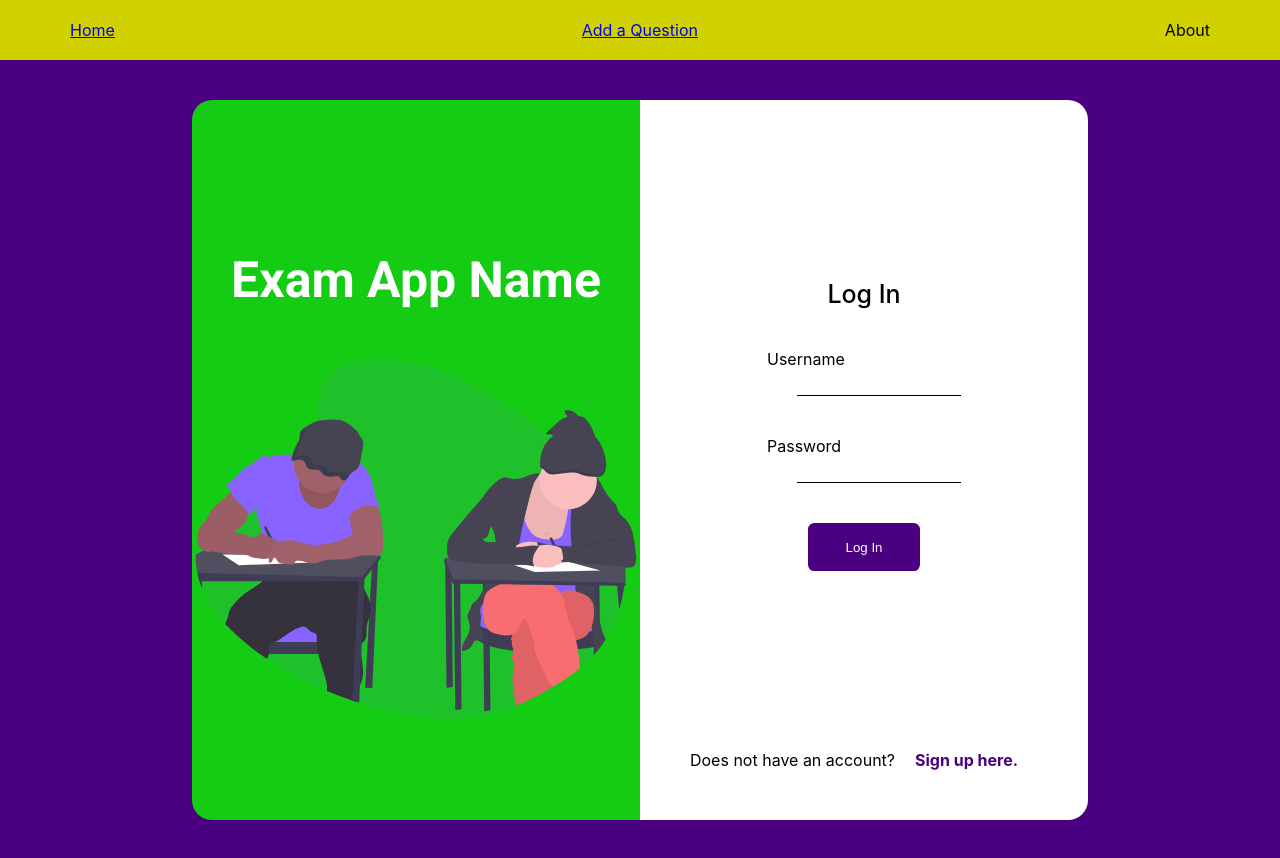
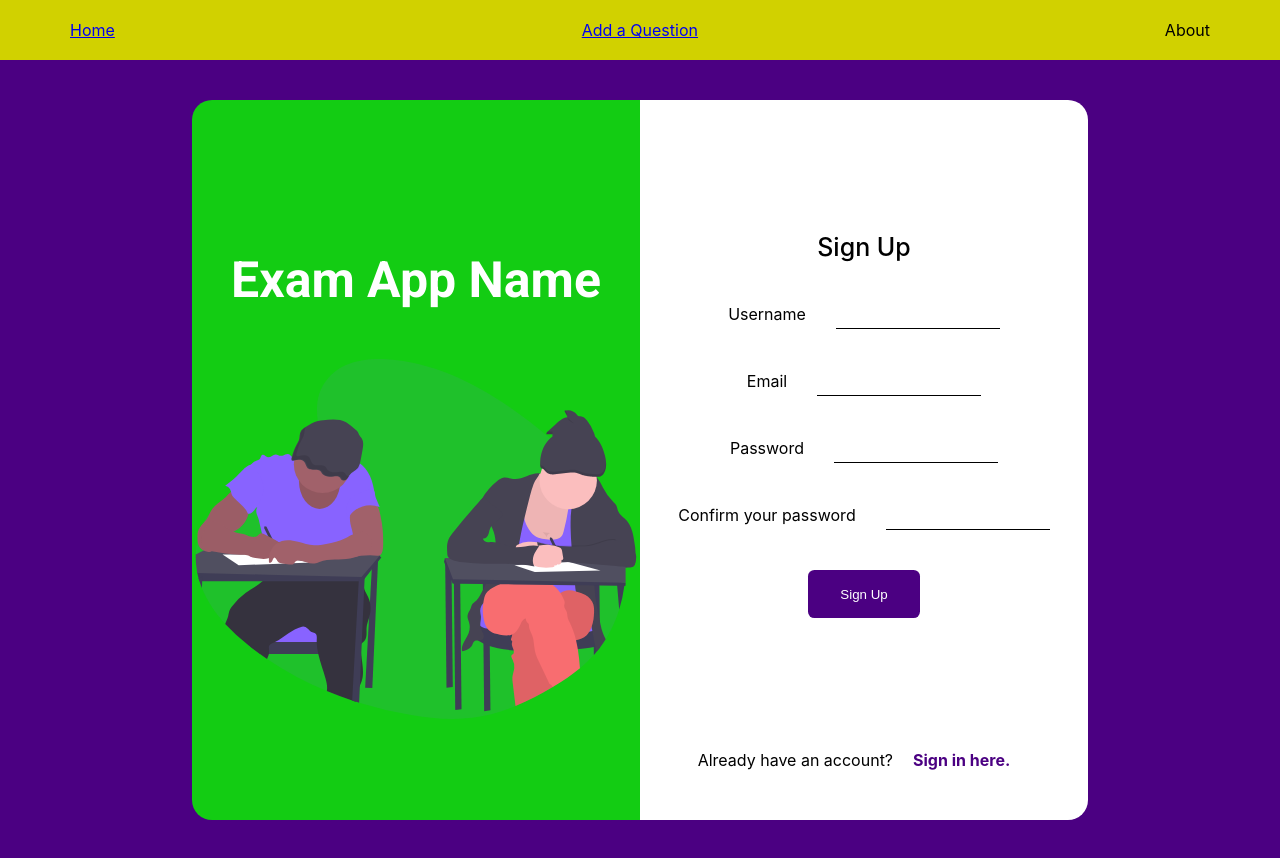
Before and after one commit to Fallenefc/questions-app, a React (Create React App) app in the folder client/: page /landing in a window 1280 px wide. Both pictures are taken after a click on the element "Sign up here.". Built offline with nearby package versions, Linux system fonts and the light colour scheme; no server answers.

Commit message:
done landing page with login and signup form (not functional yet)

```diff
--- /dev/null
+++ b/client/src/Components/LogIn/LogIn.tsx
@@ -0,0 +1,57 @@
+import React, { ReactElement, useState } from "react";
+import './styles.css'
+
+interface Props {
+  toggle: any
+}
+
+export default function LogIn({toggle}: Props): ReactElement {
+
+  const [loginInfo, setLoginInfo] = useState({username: '', password: ''});
+
+  const handleChange = (event: any): void => {
+    event.target.name === 'username' ? setLoginInfo({...loginInfo, username: event.target.value}) : setLoginInfo({...loginInfo, password: event.target.value})
+  }
+
+  const handleSubmit = (event: any): void => {
+    event.preventDefault();
+    console.log(loginInfo);
+    setLoginInfo({username: '', password: ''})
+  }
+
+  return (
+    <div className="landing-content">
+      <form className="login-form" onSubmit={handleSubmit}>
+        <span className="login-text">Log In</span>
+        <span className="username">
+          Username
+          <input
+            type="text"
+            id="username"
+            name="username"
+            onChange={handleChange}
+            value={loginInfo.username}
+          ></input>
+        </span>
+        <span className="password">
+          Password
+          <input
+            type="password"
+            id="password"
+            name="password"
+            onChange={handleChange}
+            value={loginInfo.password}
+          ></input>
+        </span>
+        <span>
+          <button type="submit" id="login-submit-button">
+            Log In
+          </button>
+        </span>
+      </form>
+      <div className="signup-here">
+        Does not have an account?<span onClick={toggle}>Sign up here.</span>
+      </div>
+    </div>
+  );
+}
--- /dev/null
+++ b/client/src/Components/LogIn/styles.css
@@ -0,0 +1,73 @@
+.landing-content {
+  border-top-right-radius: 20px;
+  border-bottom-right-radius: 20px;
+  background-color: white;
+  width: 50%;
+  height: 100%;
+  display: flex;
+  align-items: center;
+  justify-content: center;
+  flex-direction: column;
+}
+
+.landing-content form {
+  display: flex;
+  align-items: center;
+  justify-content: center;
+  flex-direction: column;
+}
+
+.landing-container span {
+  padding: 20px;
+}
+
+.landing-container span input {
+  margin-left: 30px;
+}
+
+#login-submit-button {
+  background-color: indigo;
+  color: white;
+	border: none;
+	width: 7rem;
+	height: 3rem;
+	border-radius: 0.4rem;
+	cursor: pointer;
+}
+
+#login-submit-button:hover {
+	background: rgb(129, 3, 219);
+}
+
+.login-form {
+	height: 50rem;
+	width: 100%;
+}
+
+.username input, .password input {
+  width: 10rem;
+	height: 1.5rem;
+  margin-left: 2rem;
+  border: none;
+  border-bottom: 1px solid black;
+}
+
+.login-text {
+  font-size: 25px;
+  font-weight: 500;
+}
+
+.signup-here {
+  padding-bottom: 50px;
+}
+
+.signup-here span {
+  color:indigo;
+  cursor: pointer;
+  font-weight: 700;
+}
+
+.signup-here span:hover {
+  color:rgb(147, 32, 230);
+  cursor: pointer;
+}
--- /dev/null
+++ b/client/src/Components/SignUp/SignUp.tsx
@@ -0,0 +1,88 @@
+import React, { ReactElement, useState } from "react";
+import './styles.css'
+
+interface Props {
+  toggle: any;
+}
+
+export default function SignUp({ toggle }: Props): ReactElement {
+  const [loginInfo, setLoginInfo] = useState({
+    username: "",
+    password: "",
+    passwordConf: "",
+    email: "",
+  });
+
+  const handleChange = (event: any): void => {
+    event.target.name === "username"
+      ? setLoginInfo({ ...loginInfo, username: event.target.value })
+      : setLoginInfo({ ...loginInfo, password: event.target.value });
+  };
+
+  const handleSubmit = (event: any): void => {
+    event.preventDefault();
+    console.log(loginInfo);
+    setLoginInfo({
+      username: "",
+      password: "",
+      passwordConf: "",
+      email: "",
+    });
+  };
+
+  return (
+    <div className="landing-content">
+      <form className="login-form" onSubmit={handleSubmit}>
+        <span className="login-text">Sign Up</span>
+        <span className="username">
+          Username
+          <input
+            type="text"
+            id="username"
+            name="username"
+            onChange={handleChange}
+            value={loginInfo.username}
+          ></input>
+        </span>
+        <span className="email">
+          Email
+          <input
+            type="text"
+            id="email"
+            name="email"
+            onChange={handleChange}
+            value={loginInfo.email}
+          ></input>
+        </span>
+        <span className="password">
+          Password
+          <input
+            type="password"
+            id="password"
+            name="password"
+            onChange={handleChange}
+            value={loginInfo.password}
+          ></input>
+        </span>
+        <span className="password-conf">
+          Confirm your password
+          <input
+            type="password-conf"
+            id="password-conf"
+            name="password-conf"
+            onChange={handleChange}
+            value={loginInfo.passwordConf}
+          ></input>
+        </span>
+        <span>
+          <button type="submit" id="login-submit-button">
+            Sign Up
+          </button>
+        </span>
+      </form>
+      <div className="signup-here">
+        Already have an account?<span onClick={toggle}>Sign in here.</span>
+      </div>
+    </div>
+  );
+}
--- /dev/null
+++ b/client/src/Components/SignUp/styles.css
@@ -0,0 +1,54 @@
+.landing-container span {
+  padding: 20px;
+}
+
+.landing-container span input {
+  margin-left: 30px;
+}
+
+#login-submit-button {
+  background-color: indigo;
+  color: white;
+	border: none;
+	width: 7rem;
+	height: 3rem;
+	border-radius: 0.4rem;
+	cursor: pointer;
+}
+
+#login-submit-button:hover {
+	background: rgb(129, 3, 219);
+}
+
+.login-form {
+	height: 50rem;
+	width: 100%;
+}
+
+.username input, .password input, .email input, .password-conf input {
+  width: 10rem;
+	height: 1.5rem;
+  margin-left: 2rem;
+  border: none;
+  border-bottom: 1px solid black;
+}
+
+.login-text {
+  font-size: 25px;
+  font-weight: 500;
+}
+
+.signup-here {
+  padding-bottom: 50px;
+}
+
+.signup-here span {
+  color:indigo;
+  cursor: pointer;
+  font-weight: 700;
+}
+
+.signup-here span:hover {
+  color:rgb(147, 32, 230);
+  cursor: pointer;
+}
--- a/client/src/Pages/Landing/Landing.tsx
+++ b/client/src/Pages/Landing/Landing.tsx
@@ -1,20 +1,20 @@
-import React, { ReactElement, useState } from "react";
+import React, { ReactElement, useEffect, useState } from "react";
 import "./styles.css";
 import landingLogo from "../../Assets/undraw_exams_g4ow.svg";
+import LogIn from "../../Components/LogIn/LogIn";
+import SignUp from "../../Components/SignUp/SignUp";
 
 export default function Landing(): ReactElement {
 
-  const [loginInfo, setLoginInfo] = useState({username: '', password: ''});
+  const [logIn, setLogIn] = useState(true);
 
-  const handleChange = (event: any): void => {
-    event.target.name === 'username' ? setLoginInfo({...loginInfo, username: event.target.value}) : setLoginInfo({...loginInfo, password: event.target.value})
+  const toggleLogInSignUp = () => {
+    setLogIn((current) => !current)
   }
 
-  const handleSubmit = (event: any): void => {
-    event.preventDefault();
-    console.log(loginInfo);
-    setLoginInfo({username: '', password: ''})
-  }
+  useEffect(() => { // Just a test function
+    console.log(logIn)
+  })
 
   return (
     <div className="landing-page">
@@ -23,27 +23,7 @@ export default function Landing(): ReactElement {
           <p>Exam App Name</p>
           <img src={landingLogo} width="100%" height="50%"></img>
         </div>
-        <div className="landing-content">
-          <form className="login-form" onSubmit={handleSubmit}>
-            <span className="login-text">Log In</span>
-            <span className="username">
-              Username
-              <input type="text" id="username" name='username' onChange={handleChange} value={loginInfo.username}></input>
-            </span>
-            <span className="password">
-              Password
-              <input type="password" id="password" name='password' onChange={handleChange} value={loginInfo.password}></input>
-            </span>
-            <span>
-              <button type="submit" id="login-submit-button">
-                Log In
-              </button>
-            </span>
-          </form>
-          <div className="signup-here">
-            Does not have an account?<span>Sign up here.</span>
-          </div>
-        </div>
+        {logIn ? <LogIn toggle={toggleLogInSignUp}/> : <SignUp toggle={toggleLogInSignUp}/>}
       </div>
     </div>
   );
--- a/client/src/Pages/Landing/styles.css
+++ b/client/src/Pages/Landing/styles.css
@@ -33,70 +33,3 @@
   font-weight: 700;
   font-family: 'Roboto', sans-serif;
 }
-
-.landing-content, .landing-content form {
-  border-top-right-radius: 20px;
-  border-bottom-right-radius: 20px;
-  background-color: white;
-  width: 50%;
-  height: 100%;
-  display: flex;
-  align-items: center;
-  justify-content: center;
-  flex-direction: column;
-}
-
-.landing-container span {
-  padding: 20px;
-}
-
-.landing-container span input {
-  margin-left: 30px;
-}
-
-#login-submit-button {
-  background-color: indigo;
-  color: white;
-	border: none;
-	width: 7rem;
-	height: 3rem;
-	border-radius: 0.4rem;
-	cursor: pointer;
-}
-
-#login-submit-button:hover {
-	background: rgb(129, 3, 219);
-}
-
-.login-form {
-	height: 50rem;
-	width: 100%;
-}
-
-.username input, .password input {
-  width: 10rem;
-	height: 1.5rem;
-  margin-left: 2rem;
-  border: none;
-  border-bottom: 1px solid black;
-}
-
-.login-text {
-  font-size: 25px;
-  font-weight: 500;
-}
-
-.signup-here {
-  padding-bottom: 50px;
-}
-
-.signup-here span {
-  color:indigo;
-  cursor: pointer;
-  font-weight: 700;
-}
-
-.signup-here span:hover {
-  color:rgb(147, 32, 230);
-  cursor: pointer;
-}
```
